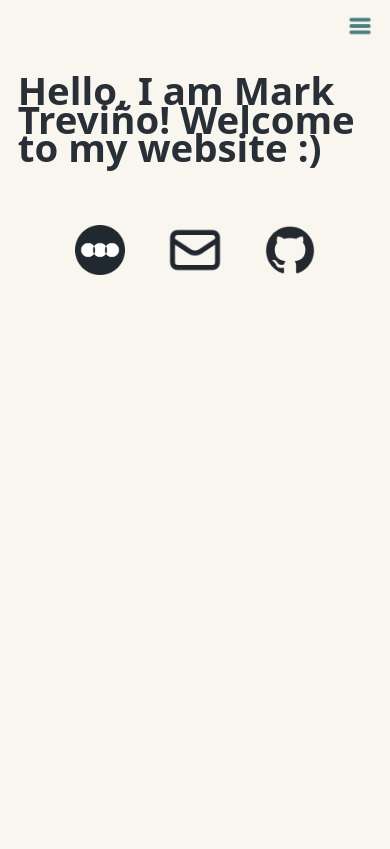
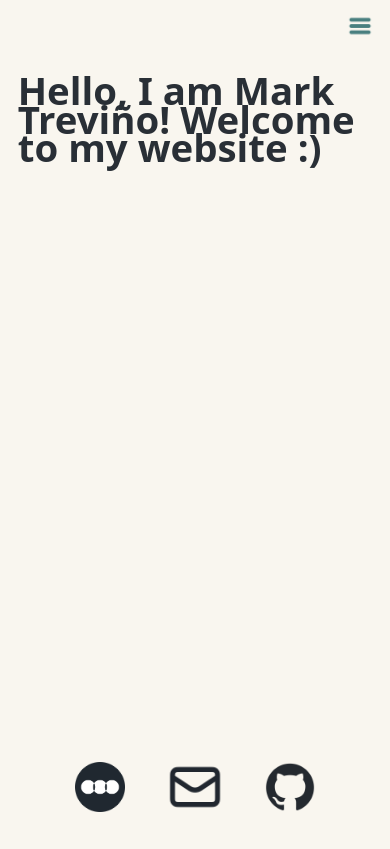
Before and after one commit to matrev/personal-website, a Next.js app: page / in a window 390 px wide. Built offline with nearby package versions, Linux system fonts and the light colour scheme.

Commit message:
fixing card styles for mobile

```diff
--- a/src/styles/Projects.module.css
+++ b/src/styles/Projects.module.css
@@ -1,6 +1,5 @@
 .project-card {
   padding: 1.5rem;
-  width: 50vw;
   align-content: center;
   display: flex;
   flex-direction: column;
--- a/src/styles/global.css
+++ b/src/styles/global.css
@@ -102,8 +102,7 @@ body {
 }
 
 main {
-  height: 100%;
-	min-height: 0;
+  min-height: 80vh;
   padding: 0.5rem;
 }
 
```
